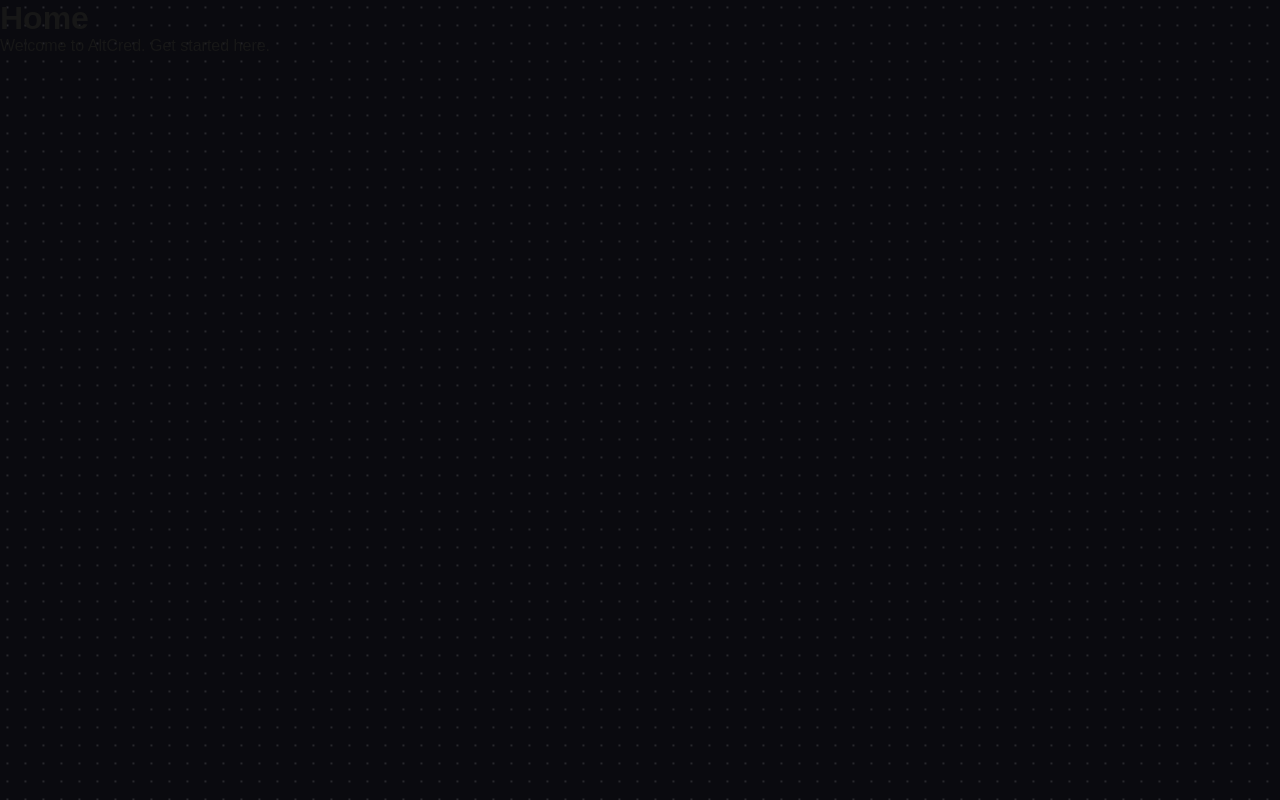
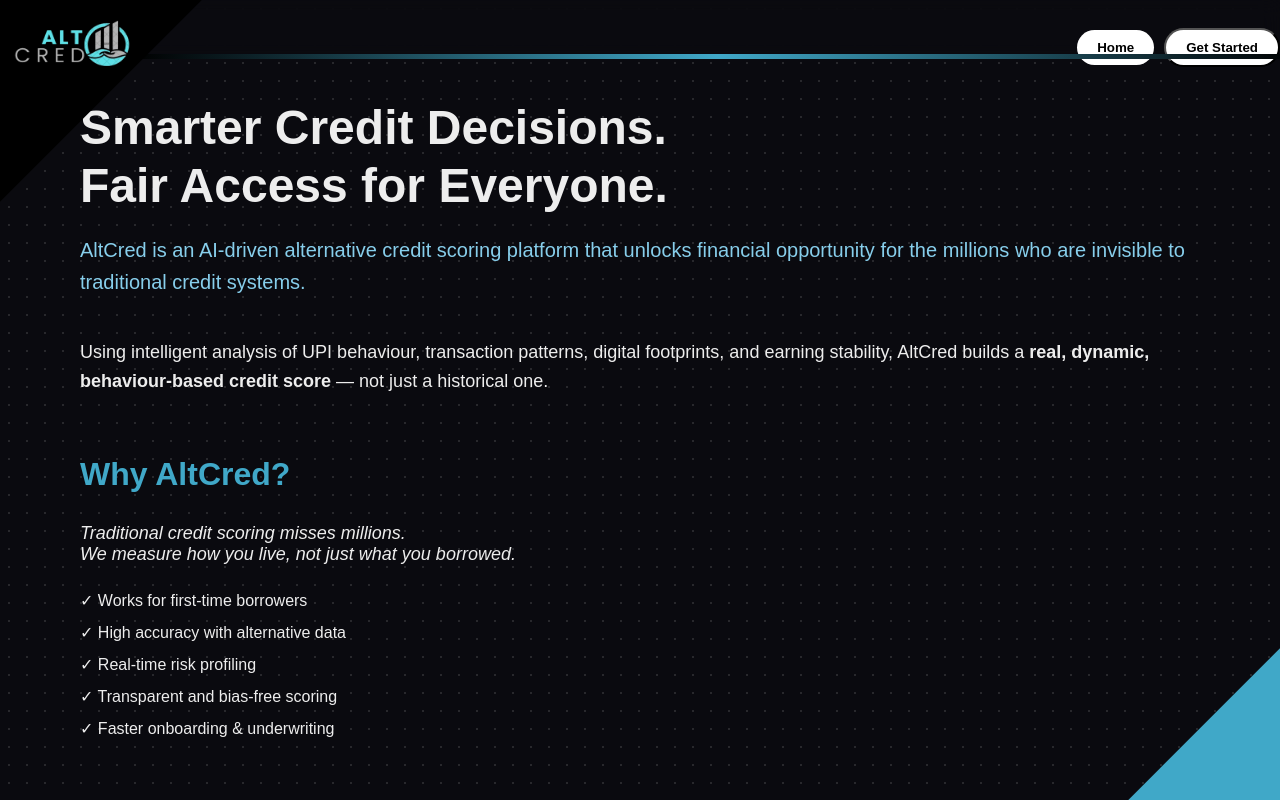
Before and after one commit to vedbhadani/AltCred, a Next.js app in the folder frontend/: page /Home in a window 1280 px wide. Shown: the top 800 px of the page. Built offline with nearby package versions, Linux system fonts and the light colour scheme.

Commit message:
home page updated

```diff
--- a/frontend/src/components/Navbar.jsx
+++ b/frontend/src/components/Navbar.jsx
@@ -4,12 +4,13 @@
 const Navbar = () => {
     return (
         <div className="navbar" style={{ paddingTop: '20px' }}>
-            <div style={{ display: 'flex', alignItems: 'center', gap: '10px', justifyContent: 'space-between' }}>
-                <div style={{ display: 'flex', alignItems: 'center', gap: '10px' }}>
+            <div style={{ display:'flex', alignItems: 'center', gap: '10px', justifyContent: 'space-between' }}>
+                <div style={{ display:'flex',alignItems: 'center', gap: '10px' }}>
                     <Logo />
                     <div style={{ height: '5px', flex: 1, background: 'linear-gradient(to right, #40a8c8, #000000,#40a8c8)' }}></div>
                 </div>
-                <Link href="/financial-assessment" style={{ textDecoration: 'none' }}>
+                <div style={{ display: 'flex', gap: '10px', alignItems: 'center' }}>
+                    <Link href="/" style={{ textDecoration: 'none' }}>
                         <button style={{
                             padding: '10px 20px',
                             background: '#fff',
@@ -19,9 +20,22 @@
                             fontWeight: 'bold',
                             cursor: 'pointer'
                         }}>
+                            Home
+                        </button>
+                    </Link>
+                    <Link href="/financial-assessment" style={{ textDecoration: 'none' }}>
+                        <button style={{
+                            padding:'10px 20px',
+                            background:'#fff',
+                            color:'#000',
+                            borderRadius:'20px',
+                            fontWeight:'bold',
+                            cursor:'pointer'
+                        }}>
                         Get Started
                         </button>
                     </Link>
+                </div>
             </div>
             <div style={{ display: 'flex', alignItems: 'center', gap: '5px', margin: '-20px' }}>
                 <div style={{ width: '150px' }}></div>
--- a/frontend/src/pages/Home.js
+++ b/frontend/src/pages/Home.js
@@ -1,10 +1,29 @@
 import React from 'react';
+import Navbar from '@/components/Navbar';
+import Hero from '@/components/Hero';
+import WhyAltCred from '@/components/WhyAltCred';
+import ForLenders from '@/components/ForLenders';
+import Tagline from '@/components/Tagline';
+import DecorativeShape from '@/components/DecorativeShape';
+import styles from '@/app/page.module.css';
 
 export default function Home() {
   return (
-    <div>
-      <h1>Home</h1>
-      <p>Welcome to AltCred. Get started here.</p>
+    <div style={{
+      minHeight:'100vh',
+      backgroundColor:'#0a0a0f',
+      backgroundImage:'radial-gradient(rgba(255, 255, 255, 0.12) 1px, transparent 1px)',
+      backgroundSize:'18px 18px',
+      position:'relative'
+    }}>
+      <Navbar />
+      <main className={styles.mainContainer}>
+        <Hero/>
+        <WhyAltCred/>
+        <ForLenders/>
+        <Tagline/>
+      </main>
+      <DecorativeShape/>
     </div>
   );
 }
```
Also changed, not shown: frontend/src/app/page.js (+9 -7 lines). Lines whose indentation alone changed are shown as unchanged.
